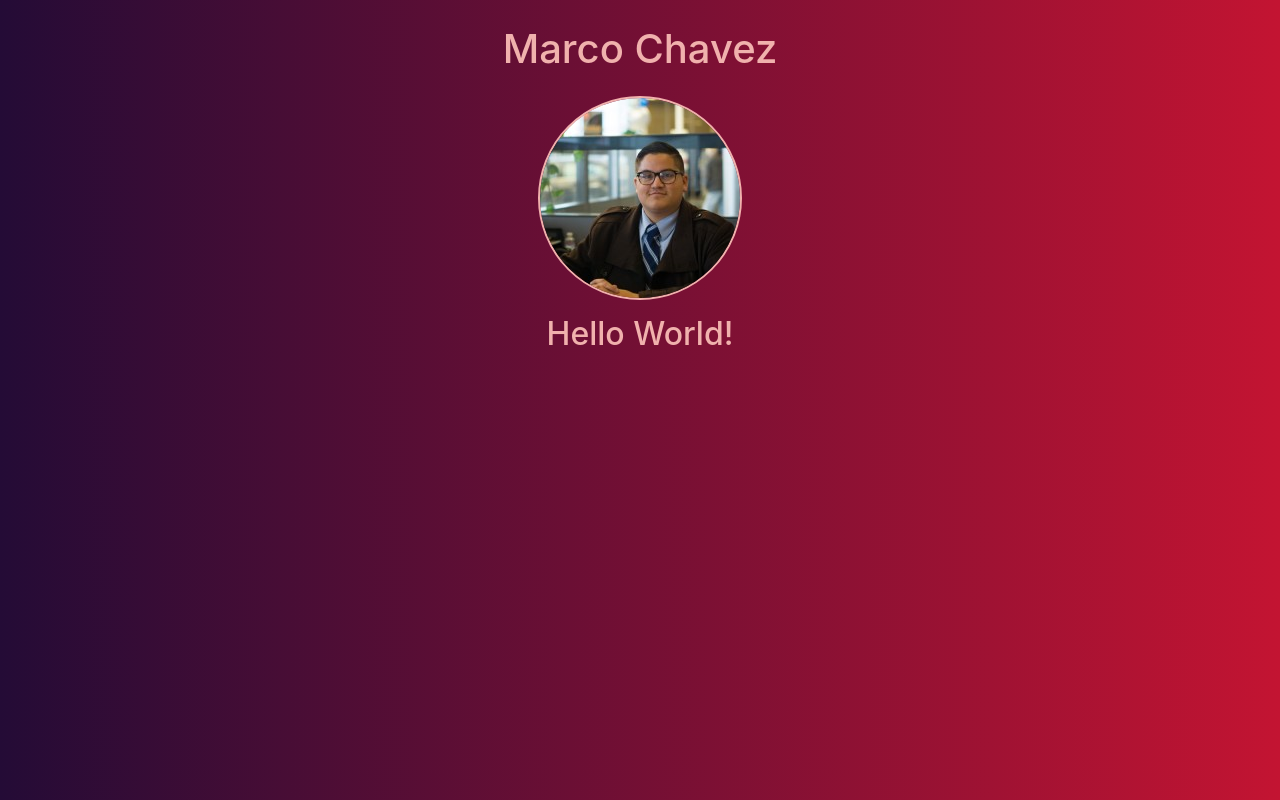
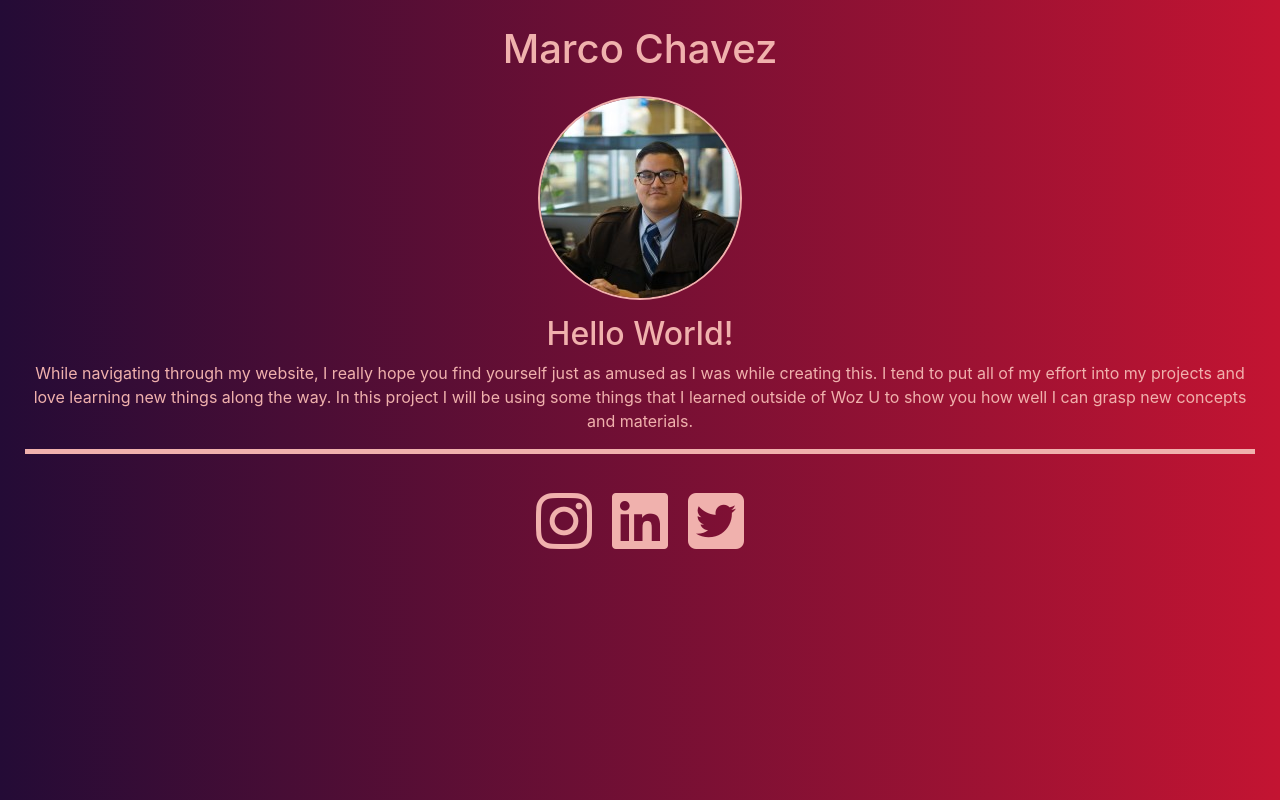
Before and after one commit to mxrcochxvez/Woz-Final, a React app: page / in a window 1280 px wide. Built offline with nearby package versions, Linux system fonts and the light colour scheme.

Commit message:
Shook things up... like a lot

```diff
--- a/index.html
+++ b/index.html
@@ -4,6 +4,7 @@
     <meta charset="UTF-8">
     <meta name="viewport" content="width=device-width, initial-scale=1.0">
     <meta http-equiv="X-UA-Compatible" content="ie=edge">
+    <script src="https://kit.fontawesome.com/a64f01ce5b.js"></script>
     <link href="https://stackpath.bootstrapcdn.com/bootstrap/4.3.1/css/bootstrap.min.css" rel="stylesheet" integrity="sha384-ggOyR0iXCbMQv3Xipma34MD+dH/1fQ784/j6cY/iJTQUOhcWr7x9JvoRxT2MZw1T" crossorigin="anonymous">
     <title>Marco Chavez</title>
 </head>
--- a/package.json
+++ b/package.json
@@ -11,6 +11,7 @@
   "author": "",
   "license": "ISC",
   "devDependencies": {
+    "@fortawesome/fontawesome-free": "^5.10.0",
     "parcel-bundler": "^1.12.3"
   },
   "dependencies": {
--- a/screens/Home.js
+++ b/screens/Home.js
@@ -9,6 +9,21 @@ class Home extends Component {
                 <img src={me}></img>
                 <div className="aboutMe">
                     <h2>Hello World!</h2>
+                    <p>While navigating through my website, I really hope you find yourself just as amused as I was while creating this.
+                        I tend to put all of my effort into my projects and love learning new things along the way. In this project
+                        I will be using some things that I learned outside of Woz U to show you how well I can grasp new concepts and materials.
+                    </p>
+                </div>
+                <div className="icons">
+                    <a href="https://www.instagram.com/marcode_chavez/" target="__blank">
+                        <i class="fab fa-instagram"></i>
+                    </a>
+                    <a href="https://www.linkedin.com" target="__blank">
+                        <i class="fab fa-linkedin"></i>
+                    </a>
+                    <a href="https://www.twitter.com" target="__blank">
+                        <i class="fab fa-twitter-square"></i>
+                    </a>
                 </div>
             </div>
         );
--- a/style.css
+++ b/style.css
@@ -13,3 +13,22 @@ body {
     margin: 15px;
     border: 2px solid #f0b1ad;
 }
+.fa-instagram {
+    font-size: 4em;
+    color: #f0b1ad;
+    margin: 10px;
+}
+.fa-linkedin {
+    font-size: 4em;
+    color: #f0b1ad;
+    margin: 10px;
+}
+.fa-twitter-square {
+    font-size: 4em;
+    color: #f0b1ad;
+    margin: 10px;
+}
+.icons {
+    border-top: 5px solid #f0b1ad;
+    padding-top: 25px;
+}
```
Also changed, not shown: dist/index.html, 5 other files.
